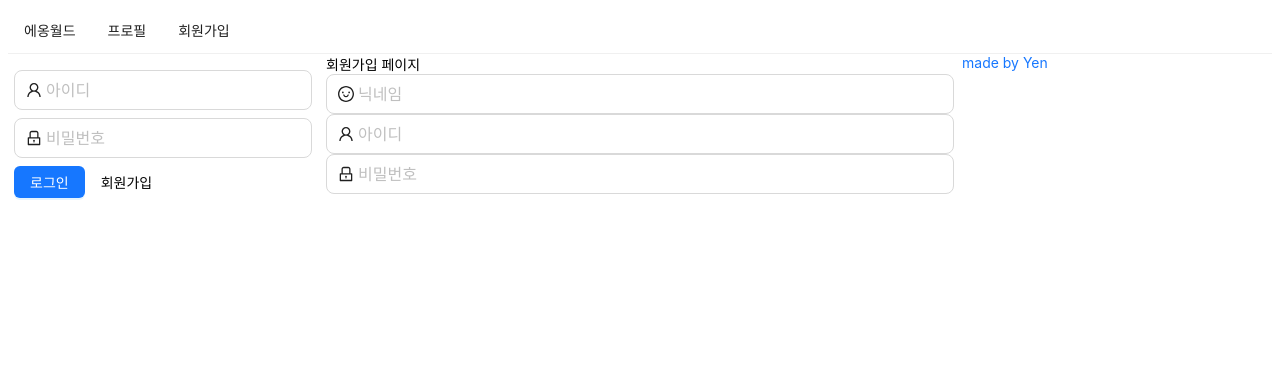
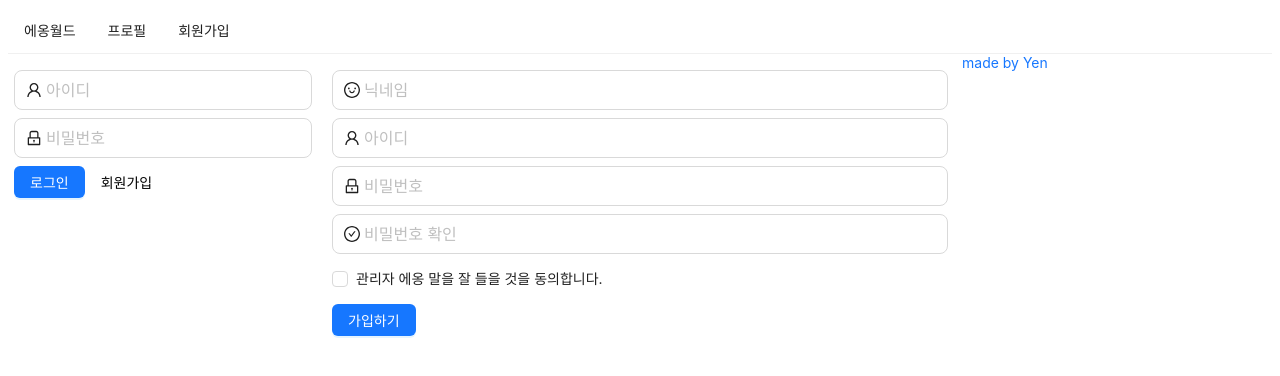
Before and after one commit to yen001004/yeworld, a Next.js app in the folder react-yeworld-front/: page /signup in a window 1280 px wide. Shown: the top 376 px of the page. Built offline with nearby package versions, Linux system fonts and the light colour scheme.

Commit message:
refactor: Custom hook useInput

```diff
--- a/react-yeworld-front/components/LoginForm.js
+++ b/react-yeworld-front/components/LoginForm.js
@@ -4,18 +4,11 @@ import { UserOutlined, LockOutlined } from "@ant-design/icons";
 import styled from "styled-components";
 import Link from "next/link";
 import PropTypes from "prop-types";
+import useInput from "../hooks/useInput";
 
 const LoginForm = ({ setIsLoggedIn }) => {
-  const [id, setId] = useState("");
-  const [password, setPassword] = useState("");
-
-  const onChangeId = useCallback((e) => {
-    setId(e.target.value);
-  }, []);
-
-  const onChangePassword = useCallback((e) => {
-    setPassword(e.target.value);
-  }, []);
+  const [id, onChangeId] = useInput("");
+  const [password, onChangePassword] = useInput("");
 
   const onSubmitForm = useCallback(() => {
     console.log(id, password);
--- /dev/null
+++ b/react-yeworld-front/hooks/useInput.js
@@ -0,0 +1,10 @@
+import { useCallback, useState } from "react";
+
+export default (initialValue) => {
+  const [value, setValue] = useState(initialValue);
+
+  const handler = useCallback((e) => {
+    setValue(e.target.value);
+  }, []);
+  return [value, handler];
+};
--- a/react-yeworld-front/pages/signup.js
+++ b/react-yeworld-front/pages/signup.js
@@ -1,30 +1,50 @@
-import { Form, Input } from "antd";
+import { Button, Checkbox, Form, Input } from "antd";
 import React, { useCallback, useState } from "react";
 import AppLayout from "../components/AppLayout";
-import { SmileOutlined, UserOutlined, LockOutlined } from "@ant-design/icons";
+import {
+  SmileOutlined,
+  UserOutlined,
+  LockOutlined,
+  CheckCircleOutlined,
+} from "@ant-design/icons";
+import styled from "styled-components";
+import useInput from "../hooks/useInput";
 
 const Signup = () => {
-  const [nickname, setNickname] = useState("");
-  const [id, setId] = useState("");
-  const [password, setPassword] = useState("");
+  const [nickname, onChangeNickname] = useInput("");
+  const [id, onChangeId] = useInput("");
+  const [password, onChangePassword] = useInput("");
+  const [passwordCheck, setPasswordCheck] = useState("");
+  const [passwordError, setPasswordError] = useState("");
 
-  const onChangeNickname = useCallback((e) => {
-    setNickname(e.target.value);
+  const [term, setTerm] = useState("");
+  const [termError, setTermError] = useState(false);
+
+  const onChangePasswordCheck = useCallback(
+    (e) => {
+      setPasswordCheck(e.target.value);
+      setPasswordError(e.target.value !== password);
+    },
+    [password]
+  );
+
+  const onChangeTerm = useCallback((e) => {
+    setTerm(e.target.checked);
+    setTermError(false);
   }, []);
 
-  const onChangeId = useCallback((e) => {
-    setId(e.target.value);
-  }, []);
-
-  const onChangePassword = useCallback((e) => {
-    setPassword(e.target.value);
-  }, []);
-
-  const onSubmit = useCallback(() => {}, []);
+  const onSubmit = useCallback(() => {
+    if (password !== passwordCheck) {
+      return setPasswordError(true);
+    }
+    if (!term) {
+      return setTermError(true);
+    }
+    console.log(id, nickname, password);
+  }, [password, passwordCheck, term]);
   return (
     <AppLayout>
-      <div>회원가입 페이지</div>
-      <Form onFinish={onSubmit}>
+      <FormWrap onFinish={onSubmit}>
         <div>
           <Input
             size="large"
@@ -54,10 +74,52 @@ const Signup = () => {
             onChange={onChangePassword}
             required
           />
+          <Input
+            size="large"
+            placeholder="비밀번호 확인"
+            prefix={<CheckCircleOutlined />}
+            name="user-password-check"
+            type="password"
+            value={passwordCheck}
+            onChange={onChangePasswordCheck}
+            required
+          />
+          {passwordError && (
+            <ErrorMessage>비밀번호가 일치하지 않습니다.</ErrorMessage>
+          )}
         </div>
-      </Form>
+        <TermWrap>
+          <Checkbox name="user-term" checked={term} onChange={onChangeTerm}>
+            관리자 에옹 말을 잘 들을 것을 동의합니다.
+          </Checkbox>
+          {termError && <ErrorMessage>약관에 동의하셔야 합니다.</ErrorMessage>}
+        </TermWrap>
+        <Button type="primary" htmlType="submit">
+          가입하기
+        </Button>
+      </FormWrap>
     </AppLayout>
   );
 };
 
+const FormWrap = styled(Form)`
+  margin: 12px 6px;
+
+  .ant-input-affix-wrapper-lg {
+    margin: 4px 0;
+  }
+  Button {
+    margin: 4px 0;
+    margin-right: 16px;
+  }
+`;
+
+const TermWrap = styled.div`
+  margin: 10px 0;
+`;
+
+const ErrorMessage = styled.div`
+  color: red;
+`;
+
 export default Signup;
```
